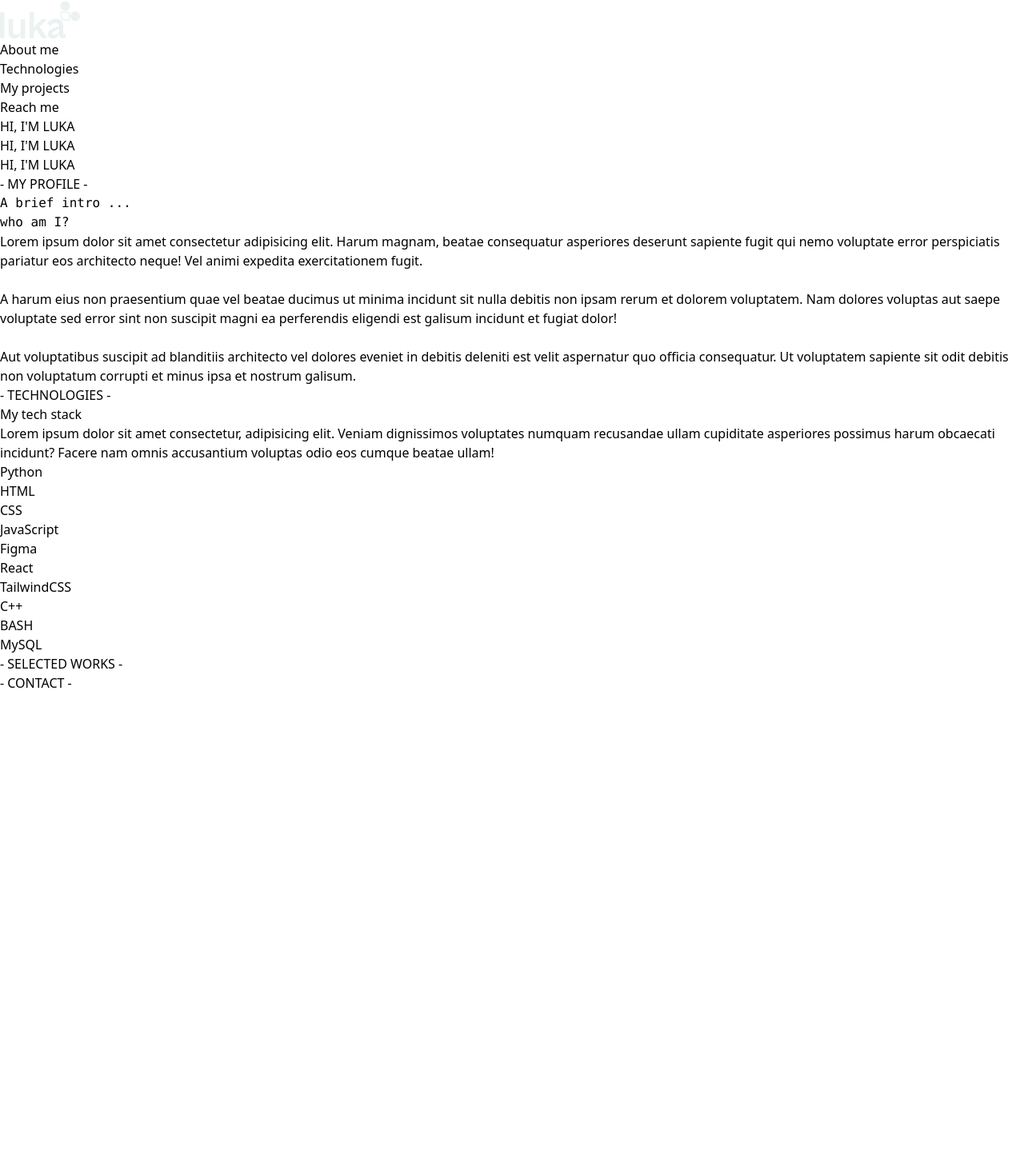
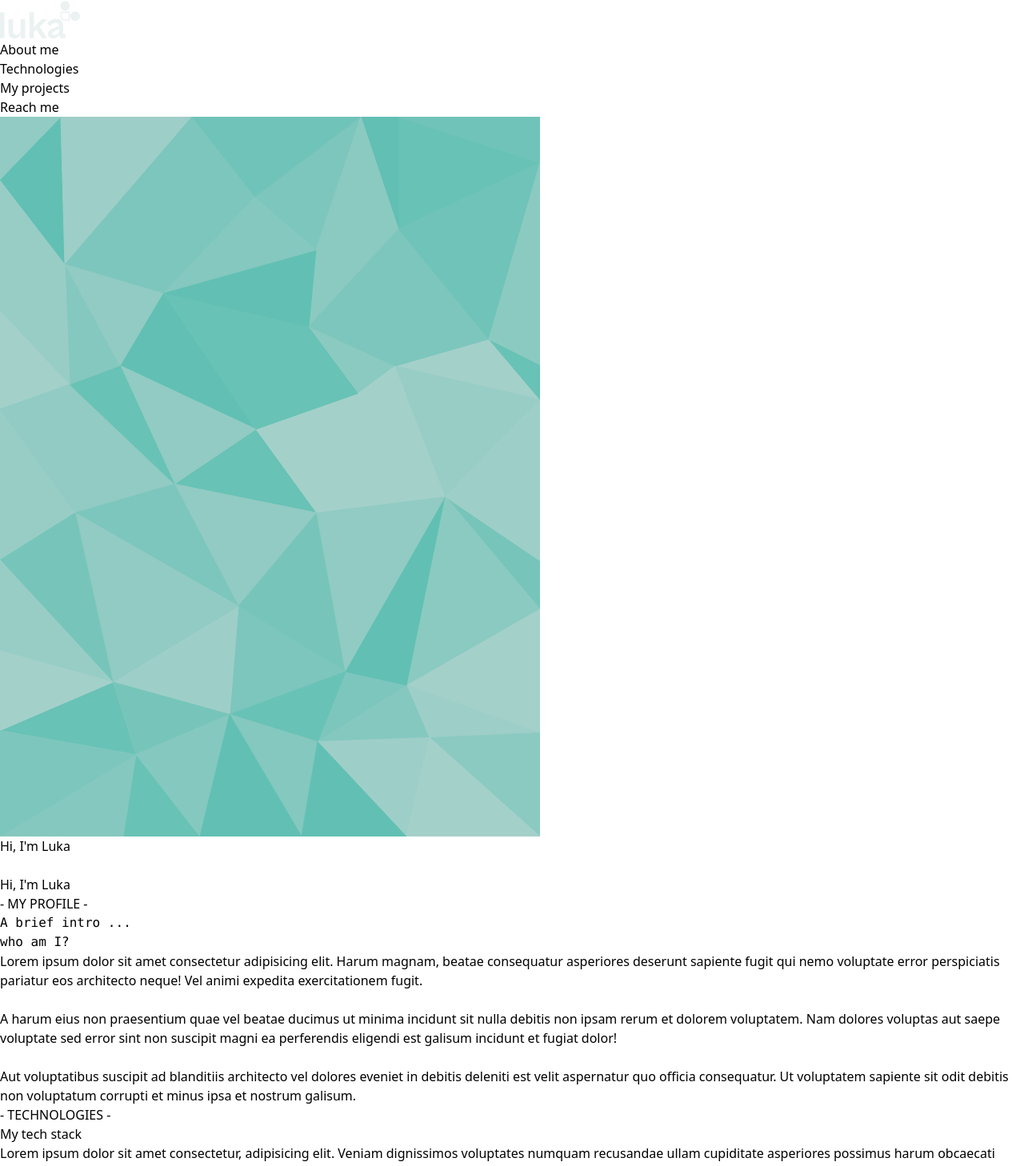
Before and after one commit to FluxyPrograming/CV_WEB, a React (Vite) app: page / in a window 1280 px wide. Shown: the top 1458 px of the page at 80% size. Before the commit the page ends 866 px from the top, so only its background shows below. Built offline with nearby package versions, Linux system fonts and the light colour scheme.

Commit message:
Added poly bg

```diff
--- a/src/components/EnterAnimation.jsx
+++ b/src/components/EnterAnimation.jsx
@@ -9,14 +9,27 @@ export const EnterAnimation = () => {
   tl.to("#enter", {
     scale: 1.8,
     duration: 1.5,
+  }).to(".tt", {
+    scale: 1.4,
+    duration: 1.2,
   });
 
   return (
     <>
       <div id="enter" className="m-auto font-general font-bold text-6xl">
-        <p className="block">HI, I'M LUKA</p>
-        <p className="block text-main-bg">HI, I'M LUKA</p>
-        <p className="block">HI, I'M LUKA</p>
+        <img
+          src="src\assets\low-poly-grid-haikei.svg"
+          alt=""
+          className="bg absolute  h-[600px] w-[500px] top-[-10%] left-[5%] z-[-1]"
+        />
+        <p className="tt block z-10 m-[20px]">Hi, I'm Luka</p>
+        <p
+          className="tt block z-10 m-[20px] text-[transparent]"
+          style={{ WebkitTextStroke: "2px white" }}
+        >
+          Hi, I'm Luka
+        </p>
+        <p className="tt block z-10 m-[20px]">Hi, I'm Luka</p>
       </div>
     </>
   );
```
Also changed, not shown: src/assets/low-poly-grid-haikei.svg (added).
